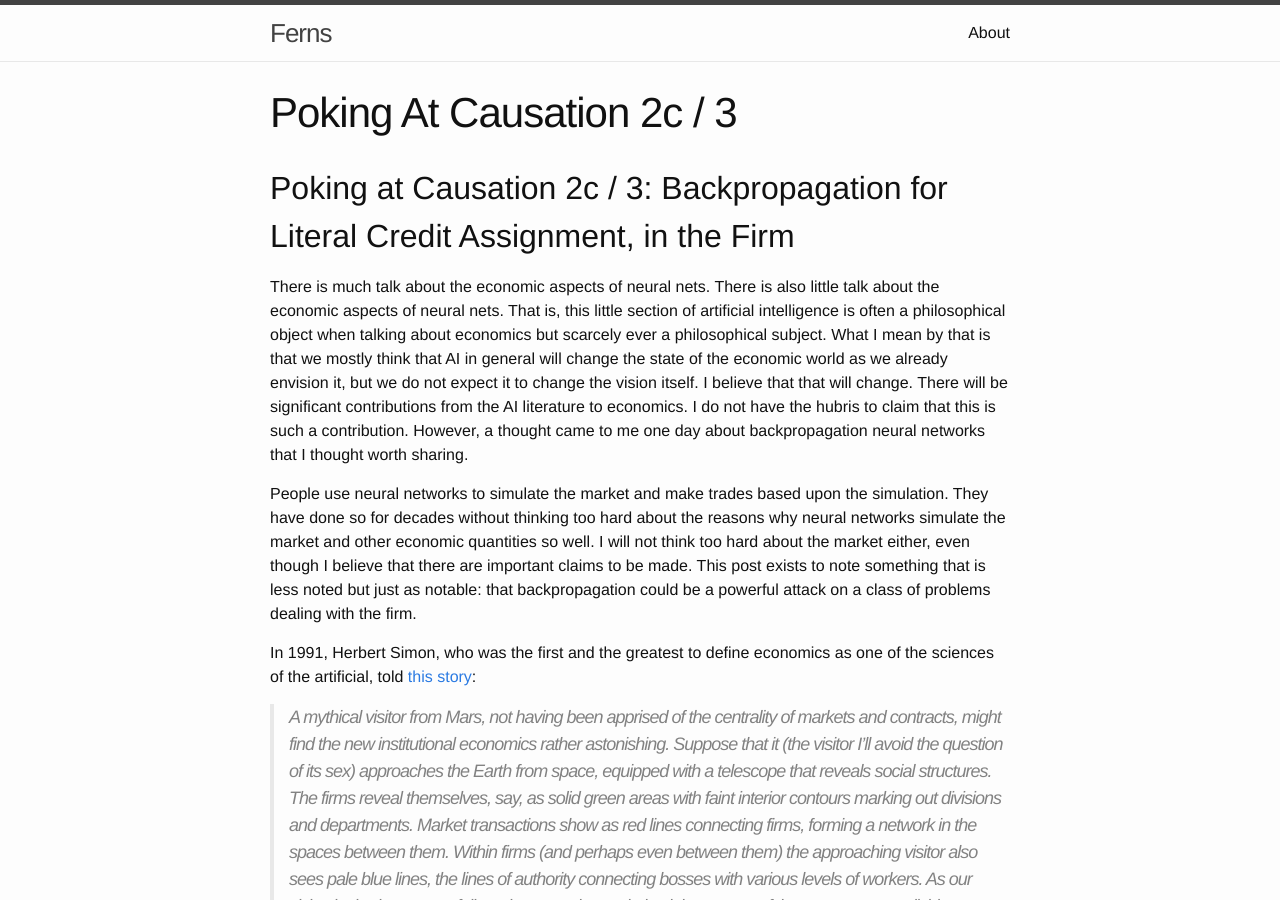
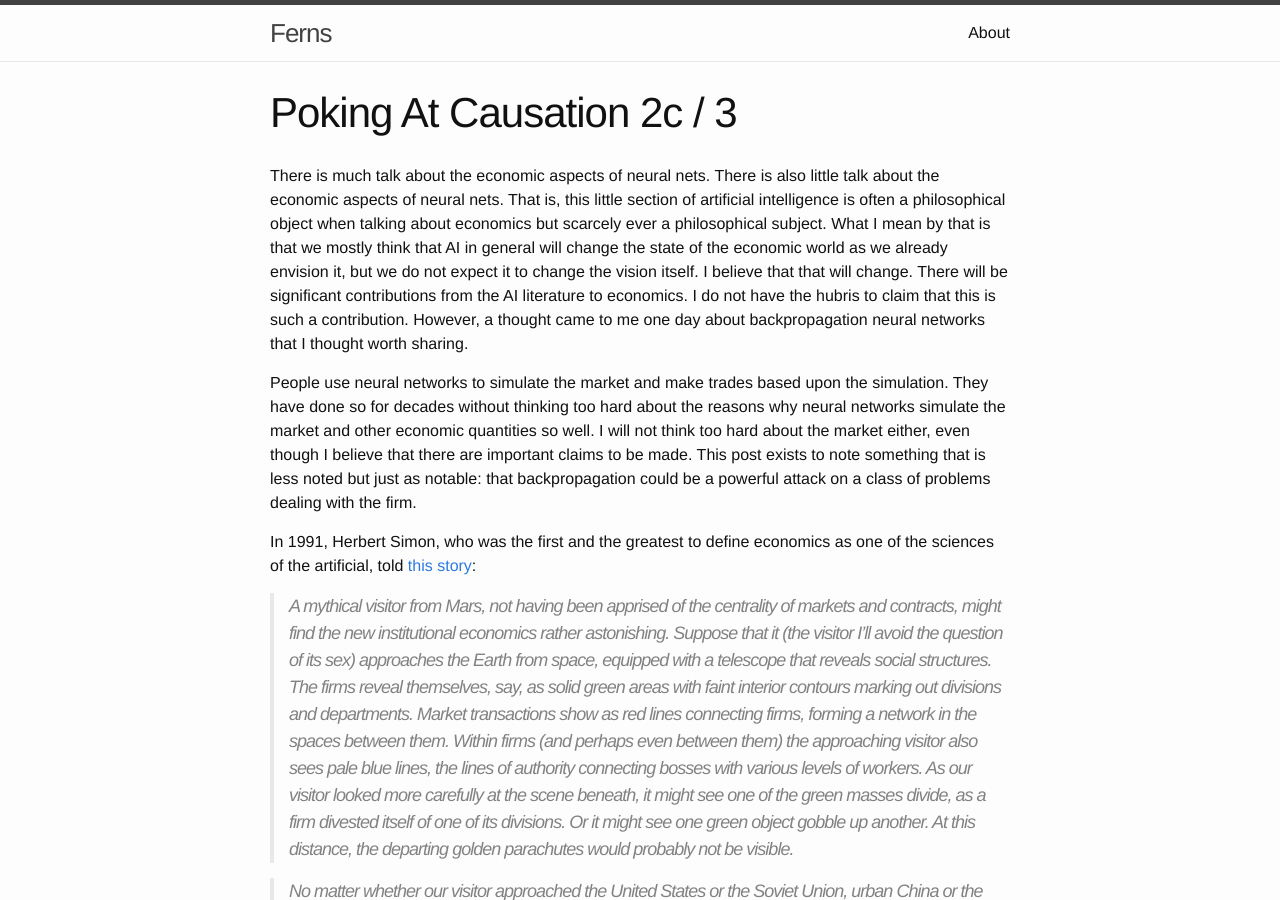
Before and after one commit to howonlee/howonlee.github.io, a Jekyll site: the page built from _posts/2017-05-30-Poking%20At%20Causation2c.md, in a window 1280 px wide and 900 px high. Built offline with Jekyll 4.4.1, drawn with Linux system fonts in a browser that asks for light colours.

Commit message:
kill the extraneous titles

```diff
--- a/_posts/2017-05-30-Poking%20At%20Causation2c.md
+++ b/_posts/2017-05-30-Poking%20At%20Causation2c.md
@@ -2,9 +2,6 @@
 layout: page
 title: Poking At Causation 2c / 3
 ---
-
-Poking at Causation 2c / 3: Backpropagation for Literal Credit Assignment, in the Firm
---
 
 There is much talk about the economic aspects of neural nets. There is also little talk about the economic aspects of neural nets. That is, this little section of artificial intelligence is often a philosophical object when talking about economics but scarcely ever a philosophical subject. What I mean by that is that we mostly think that AI in general will change the state of the economic world as we already envision it, but we do not expect it to change the vision itself. I believe that that will change. There will be significant contributions from the AI literature to economics. I do not have the hubris to claim that this is such a contribution. However, a thought came to me one day about backpropagation neural networks that I thought worth sharing.
 
```
Also changed, not shown: _posts/2017-11-09-Hard%20Problems%20Of%20Consciousness%2c%20Consciousness%20Of%20Hard%20Problems.md (+0 -3 lines).
